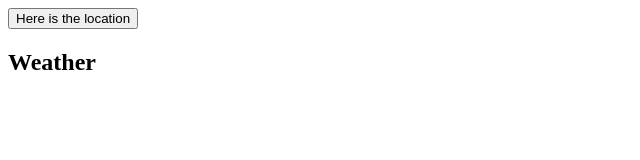
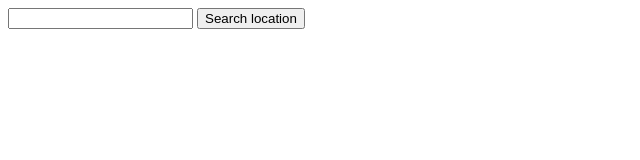
Before and after one commit to erech/EH-Weather-Dashboard, a plain HTML site: page index.html in a window 1280 px wide. Shown: the whole page, without its empty margins (0-640 px from the left). Drawn offline with Linux system fonts and the light colour scheme.

Commit message:
made search bar to search for locations

```diff
--- a/Develop/js/script.js
+++ b/Develop/js/script.js
@@ -34,11 +34,6 @@ const windowEl = {
         navigator.geolocation.getCurrentPosition(windowEl.fetchWeather, windowEl.error)
     },
     ftw: (position) => {
-        // let lat =(position.coords.latitude);
-        // let lon =(position.coords.longitude);
-        // console.log(lat);
-        // console.log(lon);
-
         windowEl.fetchWeather(position);
     },
     error: () => {
--- a/index.html
+++ b/index.html
@@ -10,9 +10,8 @@
 <body>
     <main class="container">
         <section>
-            <button id="getLocationEl">Here is the location</button>
-            <h1 id="fetchWeather"  >Weather</h1>
-
+            <input type="searchLocation"></input>
+            <button id="getLocationEl">Search location</button>
         </section>
     </main>
     <script src="Develop\js\script.js"></script>
```
